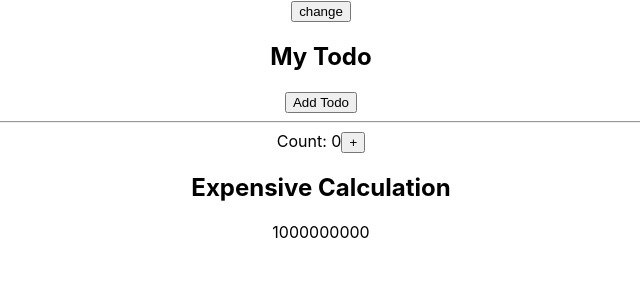
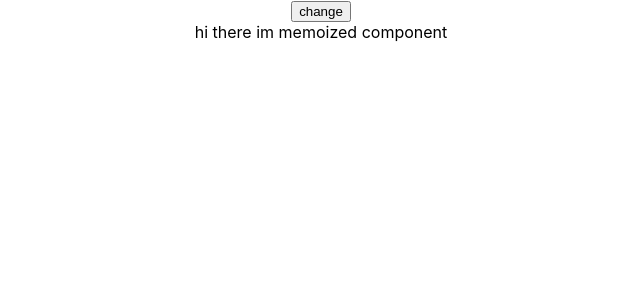
Before and after one commit to audelqua/render-huge-list, a React (Create React App) app: page / in a window 1280 px wide. Shown: the top 300 px of the page, without its empty margins (319-959 px from the left). Built offline with nearby package versions, Linux system fonts and the light colour scheme.

Commit message:
file rendered in app js

```diff
--- a/src/App.js
+++ b/src/App.js
@@ -27,6 +27,8 @@ import AsyncInUseEffect from './components/AsyncInUseEffect'
 import UseEffectVsUseLayoutEffect from './components/UseEffectVsUseLayoutEffect'
 import ReferenceSeparating from './components/referenceSeparating'
 import CreatePortal from './components/createPortal'
+import SampleOfMemo from './components/sampleOfMemo'
+
 
 import styled from 'styled-components'
 import 'react-virtualized/styles.css'; // only needs to be imported once
@@ -59,7 +61,7 @@ function App() {
       </Profiler> */}
       {/* <UseEffectVsUseLayoutEffect /> */}
       {/* <CreatePortal someConstantVariable={someConstantVariable}/> */}
-      <SampleOfUseMemo />
+      <SampleOfMemo />
     </div>
   );
 }
--- a/src/components/sampleOfMemo/index.js
+++ b/src/components/sampleOfMemo/index.js
@@ -4,7 +4,7 @@ import React from 'react'
 const SampleOfMemo = props => {
     return (
         <div>
-
+            hi there im memoized component
         </div>
     )
 }
```
